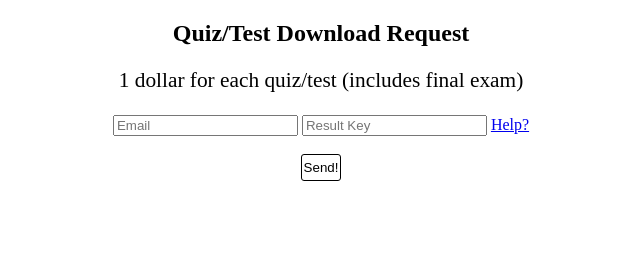
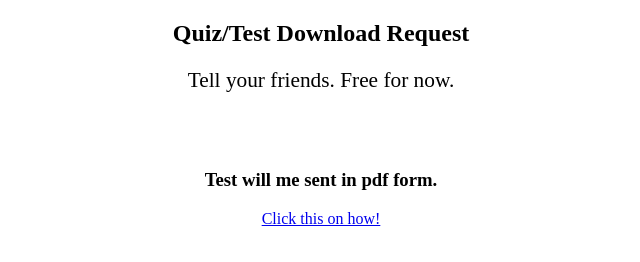
Before and after one commit to edgenuityhack/edgenuity, a plain HTML site: page index.html in a window 1280 px wide. Shown: the whole page, without its empty margins (319-959 px from the left). Drawn offline with Linux system fonts and the light colour scheme.

Commit message:
Update index.html

```diff
--- a/index.html
+++ b/index.html
@@ -28,16 +28,13 @@
 <div id="content">
   <center>
   <h2 >Quiz/Test Download Request</h2>
-  <p style="font-size: 16pt;">1 dollar for each quiz/test (includes final exam)</p>
-    <form action="mailto:xourxnamex@gmail.com" method="get">
-    <input name="email" type="text" placeholder="Email" />
-      <div style="display: inline"> <input type="text" placeholder="Result Key" /> <a onclick="something()" href="#help">Help?</a> </div>
-      <br><br>
-      <input style="border: 1px solid black; background-color: white; font-family: Arial; padding: 5px 2px 5px 2px; border-radius: 3px;" name="submit" type="submit" value="Send!">
+  <p style="font-size: 16pt;">Tell your friends. Free for now.</p>
+    <br><br>
+    <h3>Test will me sent in pdf form.</h3>
+    <a href="#" onclick="something()">Click this on how!</a>
 
-    </form>
   </div>
   </center>
-  <div style="display: none" id="help"> <a href='javascript: function getResult(){let axe = document.createElement("a");axe.setAttribute("id","axey");axe.setAttribute("style","position: absolute; top: 0; left: 45%;z-index: 9999; padding: 10px; border: 1px solid red; background: black; opacity: 0.7;");let azzey = document.createElement("input");azzey.setAttribute("style","");azzey.value = window.frames[0].ActivityKeys.resultKey;document.getElementById("lesson-pane-wrapper").appendChild(axe);document.getElementById("axey").innerHTML += "<br>5 seconds to Copy Code!<hr>";document.getElementById("axey").appendChild(azzey);setTimeout(function(){ document.getElementById("lesson-pane-wrapper").removeChild(axe); document.getElementById("axey").removeChild(azzey); },5000);} getResult();'> COPY ME!</a> Add this bookmark, then start your test(or whatever) and click the bookmark. A code will appear, copy and paste it on this site where it ask for the RESULT KEY. <a onclick="some()" href="#">Close</a></div>
+  <div style="display: none" id="help"> <a href='javascript: function getResult(){let axe = document.createElement("a");axe.setAttribute("id","axey");axe.setAttribute("style","position: absolute; top: 0; left: 45%;z-index: 9999; padding: 10px; border: 1px solid red; background: black; opacity: 0.7;");let azzey = document.createElement("input");azzey.setAttribute("style","");azzey.value = window.frames[0].ActivityKeys.resultKey;document.getElementById("lesson-pane-wrapper").appendChild(axe);document.getElementById("axey").innerHTML += "<br>5 seconds to Copy Code!<hr>";document.getElementById("axey").appendChild(azzey);setTimeout(function(){ document.getElementById("lesson-pane-wrapper").removeChild(axe); document.getElementById("axey").removeChild(azzey); },5000);} getResult();'> COPY ME!</a> Add this bookmark, then start your test(or whatever) and click the bookmark. A code will appear, email me at "xourxnamex@gmail.com" the code you see. <a onclick="some()" href="#">Close</a></div>
 </body>
 </html>
```
